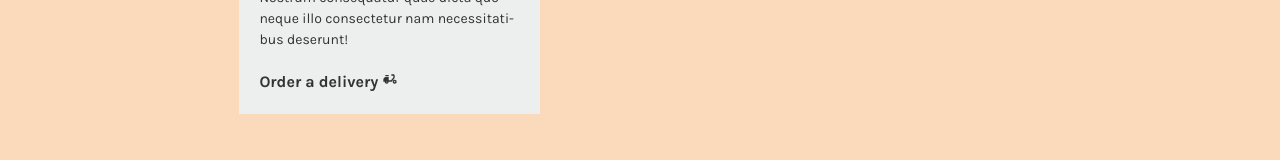
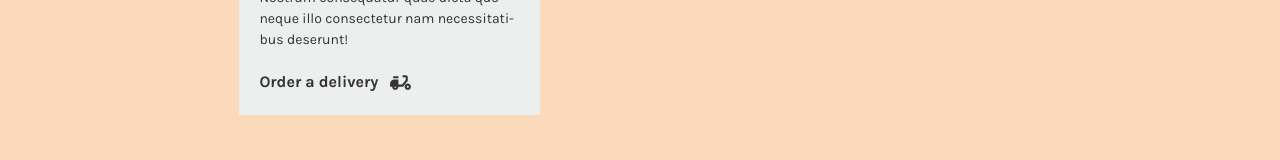
Before and after one commit to emad-abaei/capstone, a React (Create React App) app: page / in a window 1280 px wide. Shown: the part 968-1128 px from the top of the page. Built offline with nearby package versions, Linux system fonts and the light colour scheme; a web font is replaced by a local one.

Commit message:
feat: react-icons added

```diff
--- a/package.json
+++ b/package.json
@@ -8,6 +8,7 @@
     "@testing-library/user-event": "^13.5.0",
     "react": "^18.3.1",
     "react-dom": "^18.3.1",
+    "react-icons": "^5.2.1",
     "react-scripts": "5.0.1",
     "web-vitals": "^2.1.4"
   },
--- a/src/App.css
+++ b/src/App.css
@@ -119,6 +119,10 @@ button {
   background-color: var(--color-primary-light);
   border-radius: var(--border-radius-lg);
   transition: 0.25s all ease-in-out;
+
+  display: flex;
+  align-items: center;
+  gap: 10px;
 }
 
 button:hover {
@@ -131,7 +135,7 @@ button.delivery {
 }
 
 button.delivery:hover {
-  color: var(--color-highlight-black);
+  color: var(--color-secondary-dark);
 }
 
 input:focus,
--- a/src/components/Specials.js
+++ b/src/components/Specials.js
@@ -25,7 +25,8 @@ function Specials() {
               consectetur nam necessitatibus deserunt!
             </p>
             <Button type='delivery'>
-              Order a delivery <MdDeliveryDining />
+              <span>Order a delivery </span>
+              <MdDeliveryDining size={25} />
             </Button>
           </div>
         </div>
```
Also changed, not shown: 1 other file (tests, documents, lock files or other folders).
